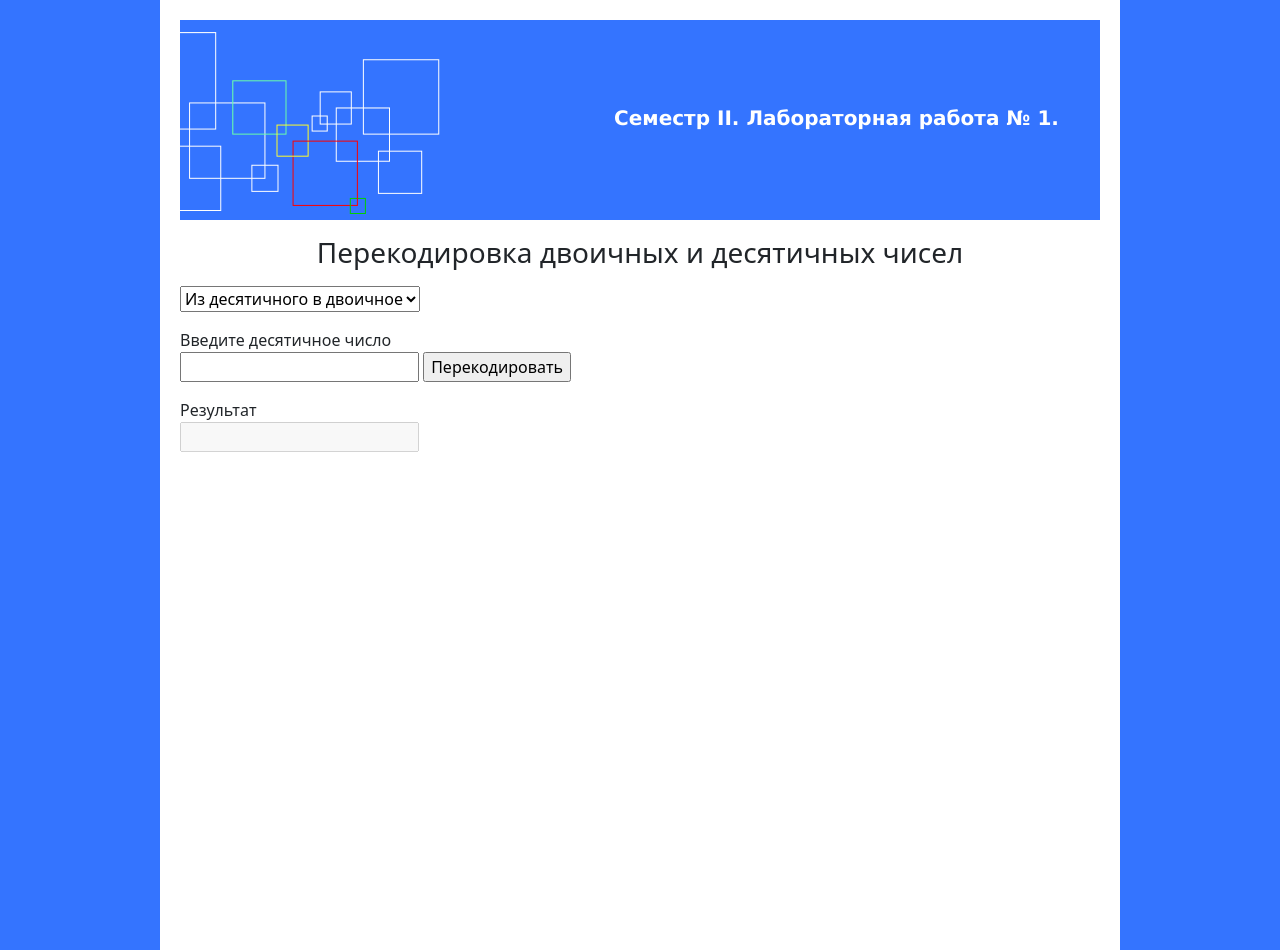
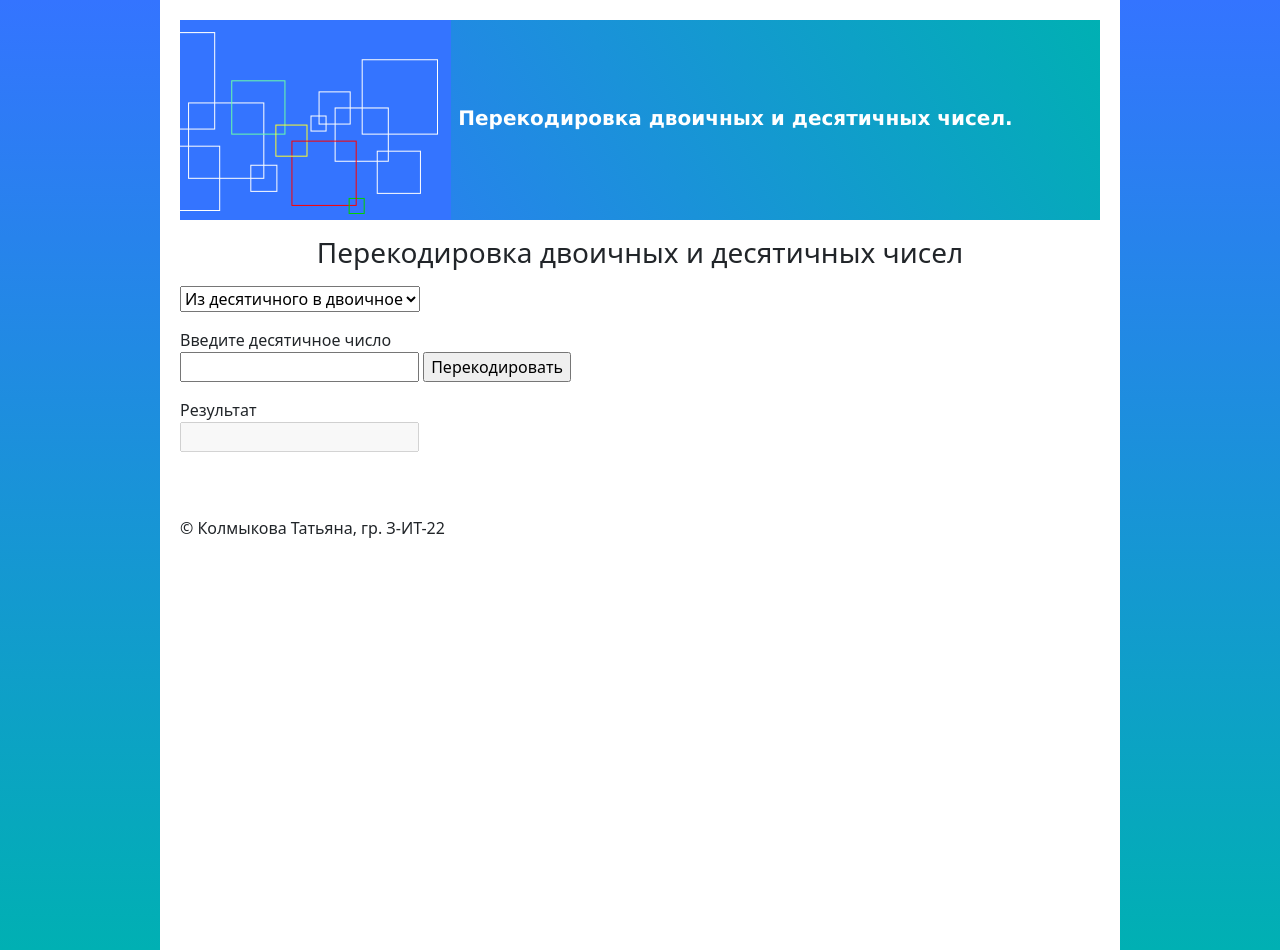
Before and after one commit to TatyanaLK/TatyanaLK.github.io, a plain HTML site: page index.html in a window 1280 px wide. Drawn offline with nearby package versions, Linux system fonts and the light colour scheme.

Commit message:
Add files via upload

```diff
--- a/index.html
+++ b/index.html
@@ -1,8 +1,7 @@
 <!DOCTYPE html>
 <html>
   <head>
-    <title>
-	  Семестр II. Лабораторная работа № 1.
+    <title>Перекодировка двоичных чисел в десятичные и наоборот
 	</title>
 	<meta charset="utf-8">
 	<meta name="author" content="Колмыкова Татьяна З-ИТ-22">
@@ -12,14 +11,15 @@
 
 	<style>
 	  body {
-        background-color: #3474ff;
+        background-image: linear-gradient(#3474ff, #00B0B3);
       }
 	  .myForm {
 	    width: 960px; min-height:950px;
 		margin:0 auto; padding:20px 20px 20px 20px; background:#fff;
 	  }
 	  .ttop {
-	    height: 200px; background-color: #3474ff; padding: 0px;
+	    height: 200px;
+		background-image: linear-gradient(60deg, #3474ff 0%, #00B0B3 100%);
 		font-family: Verdana, sans-serif;
         font-size: 20px;
         font-weight: bold;
@@ -34,8 +34,8 @@
 
 	<form class="myForm" name="formMy">
 	  <div class="ttop">
-	    <img src="r2.png" height="200">
-		Семестр II. Лабораторная работа № 1.
+	    <img src="r1.png" height="200">
+		Перекодировка двоичных и десятичных чисел.
       </div>
 	  <p></p> <p></p>
 	  <center><h3>Перекодировка двоичных и десятичных чисел</h3></center>
@@ -57,6 +57,11 @@
 	  Результат<br>
       <input type="text" id="two" disabled>
 	  <p class="error"></p>
+
+	  <br><br>
+      <footer>
+        <p>&copy; Колмыкова Татьяна, гр. З-ИТ-22</p>
+      </footer>
     </form>
 
     <script>
```
Also changed, not shown: r1.png (added).
